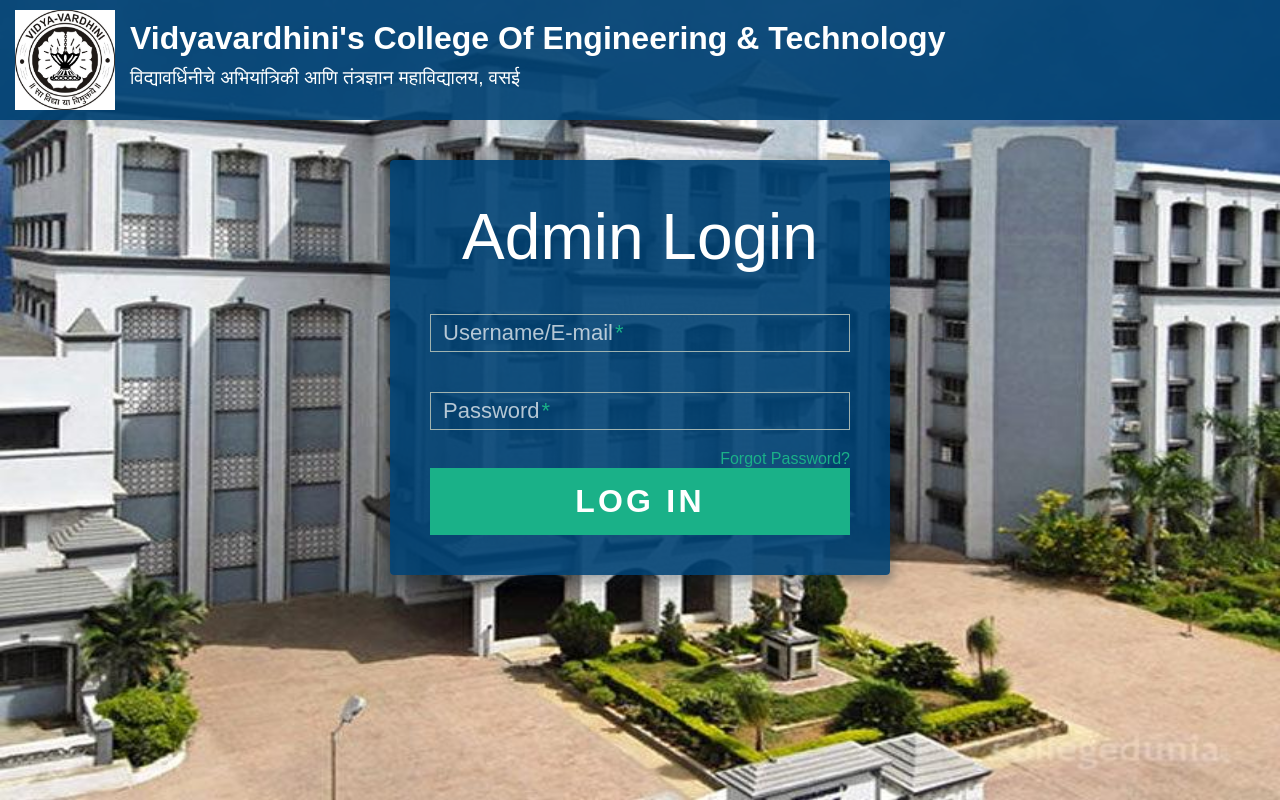
After one commit to ChinmayIngale/staff-participation, a PHP site: page /login_page.php in a window 1280 px wide. The commit adds this page. Run offline with PHP 8.4, Linux system fonts and the light colour scheme; some libraries are stand-ins or nearby versions.

Commit message:
login page

```diff
--- a/css/datastyle.css
+++ b/css/datastyle.css
@@ -210,7 +210,7 @@
 	color: red;
 	font-size: 16px;
 }
-#upload{
+.upload{
 	height: 40px;
 	width: 150px;
 	color: #fff;
@@ -219,8 +219,9 @@
 	font-size: 1.1em;
 	font-weight: 500;
 	cursor: pointer;
+	outline: none;
 }
-#upload:hover{
+.upload:hover{
 	background-color: #0dc5b2;
 }
 
--- /dev/null
+++ b/css/login.css
@@ -0,0 +1,177 @@
+*, *:before, *:after {
+    box-sizing: border-box;
+    margin: 0;
+    padding: 0;
+  }
+
+  html {
+    overflow-y: scroll;
+  }
+
+  body {
+    background: #c1bdba;
+    background-image: url('../images/vcet.jpg');
+    background-size: 100vw 100vh;
+    background-repeat: no-repeat;
+    font-family: 'Titillium Web', sans-serif;
+  }
+
+  #header{
+    display: flex;
+    background: rgba(0, 66, 116, 0.9);
+   }
+   #logo-img {
+    background: url('../images/clg_logo.png');
+    background-repeat: no-repeat;
+    background-size: 100px 100px;
+    width: 100px;
+    height: 100px;
+    margin: 10px 15px 10px 15px;
+  }
+  .header_name {
+    padding-top: 20px;
+
+  }
+  .header_name h1 {
+    color: #fff;
+    font-size: 2em;
+    font-weight: bold;
+    margin-top: 0;
+    margin-bottom: 0;
+
+  }
+  .header_name p {
+    color: #fff;
+    font-size: 1.2em;
+    margin-top: 0;
+    padding-top: 10px;
+  }
+  .header_name a, .header_name a:focus {
+    text-decoration: none;
+  }
+
+
+  .form {
+    background: rgba(0, 66, 116, 0.9);
+    padding: 40px;
+    max-width: 500px;
+    margin: 40px auto;
+    border-radius: 4px;
+    box-shadow: 0 4px 10px 4px rgba(19, 35, 47, 0.3);
+  }
+  h2 {
+    text-align: center;
+    color: #ffffff;
+    font-weight: 300;
+    font-size: 4em;
+    margin: 0 0 40px;
+  }
+
+  label {
+    position: absolute;
+    -webkit-transform: translateY(6px);
+            transform: translateY(6px);
+    left: 13px;
+    color: rgba(255, 255, 255, 0.7);
+    -webkit-transition: all 0.25s ease;
+    transition: all 0.25s ease;
+    -webkit-backface-visibility: hidden;
+    pointer-events: none;
+    font-size: 22px;
+  }
+  label .req {
+    margin: 2px;
+    color: #1ab188;
+  }
+
+  label.active {
+    -webkit-transform: translateY(-30px);
+            transform: translateY(-30px);
+    left: 2px;
+    font-size: 14px;
+  }
+  label.active .req {
+    opacity: 0;
+  }
+
+  label.highlight {
+    color: #ffffff;
+  }
+
+  input, textarea {
+    font-size: 22px;
+    display: block;
+    width: 100%;
+    height: 100%;
+    padding: 5px 10px;
+    background: none;
+    background-image: none;
+    border: 1px solid #a0b3b0;
+    color: #ffffff;
+    border-radius: 0;
+    -webkit-transition: border-color .25s ease, box-shadow .25s ease;
+    transition: border-color .25s ease, box-shadow .25s ease;
+  }
+  input:focus, textarea:focus {
+    outline: 0;
+    border-color: #1ab188;
+  }
+
+  textarea {
+    border: 2px solid #a0b3b0;
+    resize: vertical;
+  }
+
+  .field-wrap {
+    position: relative;
+    margin-bottom: 40px;
+  }
+
+  .button {
+    border: 0;
+    outline: none;
+    border-radius: 0;
+    padding: 15px 0;
+    font-size: 2rem;
+    font-weight: 600;
+    text-transform: uppercase;
+    letter-spacing: .1em;
+    background: #1ab188;
+    color: #ffffff;
+    -webkit-transition: all 0.5s ease;
+    transition: all 0.5s ease;
+    -webkit-appearance: none;
+    display: block;
+    width: 100%;
+  }
+  .button:hover, .button:focus {
+    background: #179b77;
+  }
+
+  a {
+    text-decoration: none;
+    color: #1ab188;
+    -webkit-transition: .5s ease;
+    transition: .5s ease;
+  }
+  a:hover {
+    color: #179b77;
+  }
+
+  .forgot {
+    margin-top: -20px;
+    text-align: right;
+  }
+
+  @media (max-width: 768px) {
+
+    .header_name h1 {
+      font-size:1.6em;
+    }
+    .header_name p {
+      font-size: 1em;
+    }
+    h2{
+      font-size: 3em;
+    }
+  }
--- a/data.php
+++ b/data.php
@@ -132,6 +132,7 @@
 ?>
 </tbody>
 </table>
+
 <table id="sttp" class="info">
   <thead>
     <tr class="data_tr">
@@ -178,6 +179,7 @@
 ?>
 </tbody>
 </table>
+
 <table id="workshop" class="info">
   <thead>
     <tr class="data_tr">
--- a/js/form1.js
+++ b/js/form1.js
@@ -1,4 +1,9 @@
 document.addEventListener("DOMContentLoaded", () => {
+
+    document.querySelector("#cancel").addEventListener('click', function(){
+        location.href="add_program.php";
+    });
+
     var date = new Date();
     var start = date.getFullYear();
     var dd = date.getDate();
--- /dev/null
+++ b/js/login_page.js
@@ -0,0 +1,44 @@
+$('.form').find('input, textarea').on('keyup blur focus', function (e) {
+
+    var $this = $(this),
+        label = $this.prev('label');
+
+        if (e.type === 'keyup') {
+              if ($this.val() === '') {
+            label.removeClass('active highlight');
+          } else {
+            label.addClass('active highlight');
+          }
+      } else if (e.type === 'blur') {
+          if( $this.val() === '' ) {
+              label.removeClass('active highlight');
+              } else {
+              label.removeClass('highlight');
+              }
+      } else if (e.type === 'focus') {
+
+        if( $this.val() === '' ) {
+              label.removeClass('highlight');
+              }
+        else if( $this.val() !== '' ) {
+              label.addClass('highlight');
+              }
+      }
+
+  });
+  /*
+  $('#loginnbtn').on('click', function(e){
+
+    var username = $('#username').val();
+    var pass = $('#pass').val();
+    if ($('#loginform').valid() ) {
+        if(md5(pass) == md5('admin')){
+            alert('login successful');
+        }
+        else{
+            alert('Incorrect Password')
+            return false;
+        }
+
+    }
+  });*/
--- a/js/p1_logic.js
+++ b/js/p1_logic.js
@@ -7,3 +7,7 @@
   this.id = "activedept";
   });
 }
+
+document.querySelector("#login_page").addEventListener('click', function(){
+  location.href="login_page.php";
+});
--- a/js/p2_logic.js
+++ b/js/p2_logic.js
@@ -23,3 +23,7 @@
   })
   boxtarget.className += " show";
 }
+
+document.querySelector("#login_page").addEventListener('click', function(){
+  location.href="login_page.php";
+});
--- /dev/null
+++ b/login_page.php
@@ -0,0 +1,81 @@
+<?php
+  session_start();
+  if ( isset($_POST['uname']) && isset($_POST['pass']) ) {
+    $salt = 'XyZzy12*_';
+    $stored_hash = '3167f748abd7e549c164479796a1d510';
+
+    $check = hash('md5', $salt.$_POST['pass']);
+    echo $check;
+      if ( $_POST['uname'] == "admin" && $stored_hash == $check) {
+          $_SESSION['uname'] = $_POST['uname'];
+          header("Location: add_program.php");
+          return;
+      } else {
+          $_SESSION['error'] = "Incorrect Username or Password";
+          header("Location: login_page.php");
+          return;
+      }
+  }
+?>
+<!DOCTYPE html>
+<html lang="en">
+<head>
+    <meta charset="UTF-8">
+    <meta name="viewport" content="width=device-width, initial-scale=1.0">
+    <title>signup/login</title>
+    <link rel="stylesheet" type="text/css" href="css/login.css">
+    <script src="js/jquery-3.5.1.min.js"></script>
+    <script src="https://cdn.jsdelivr.net/jquery.validation/1.16.0/jquery.validate.min.js"></script>
+    <script src="https://cdnjs.cloudflare.com/ajax/libs/blueimp-md5/2.5.0/js/md5.min.js"></script>
+</head>
+<body>
+<header>
+  <nav id="header">
+      <div class="header_logo">
+        <a href="https://www.vcet.edu.in/">
+          <div id="logo-img"></div>
+        </a>
+      </div>
+        <div class="header_name">
+          <a href="https://www.vcet.edu.in/"><h1>Vidyavardhini's College Of Engineering & Technology</h1>
+          <p>विद्यावर्धिनीचे अभियांत्रिकी आणि तंत्रज्ञान महाविद्यालय, वसई</p></a>
+        </div>
+  </nav>
+
+</header>
+<div class="form">
+
+    <h2>Admin Login</h2>
+
+    <form id="loginform" method="post">
+    <?php
+if ( isset($_SESSION['error']) ) {
+    echo('<p style="color: red;">'.htmlentities($_SESSION['error'])."</p>\n");
+    unset($_SESSION['error']);
+}
+?>
+      <div class="field-wrap">
+      <label>
+        Username/E-mail<span class="req">*</span>
+      </label>
+      <input type="text" name="uname" id="username" required autocomplete="off"/>
+    </div>
+
+    <div class="field-wrap">
+      <label>
+        Password<span class="req">*</span>
+      </label>
+      <input type="password" name="pass" id="pass" required autocomplete="off"/>
+
+    </div>
+
+    <p class="forgot"><a href="#">Forgot Password?</a></p>
+
+    <input type="submit" id="loginbtn" class="button " value="Log In"></button>
+
+    </form>
+
+</div> <!-- /form -->
+<script src="js/login_page.js"></script>
+</body>
+</html>
--- /dev/null
+++ b/logout.php
@@ -0,0 +1,6 @@
+<?php
+    session_start();
+    session_destroy();
+    header('Location: main_page.php');
+
+?>
```
Also changed, not shown: add_program.php (+6 -1 lines), addnew.php (+7 -1 lines), css/style.css (+18 -2 lines), js/datalogic.js (+10 -4 lines), main_page.php (+14 -5 lines), pg2.php (+9 -5 lines), showimg.php (+0 -8 lines), tmp.php (deleted, +0 -28 lines), images/clg_pic.jpg (added), images/vcet.jpg (added).
